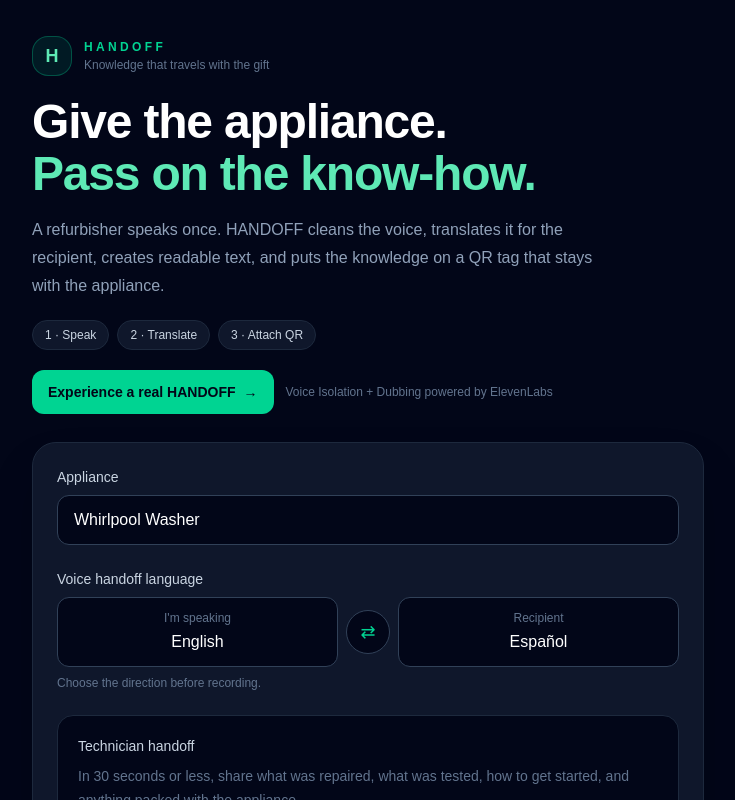
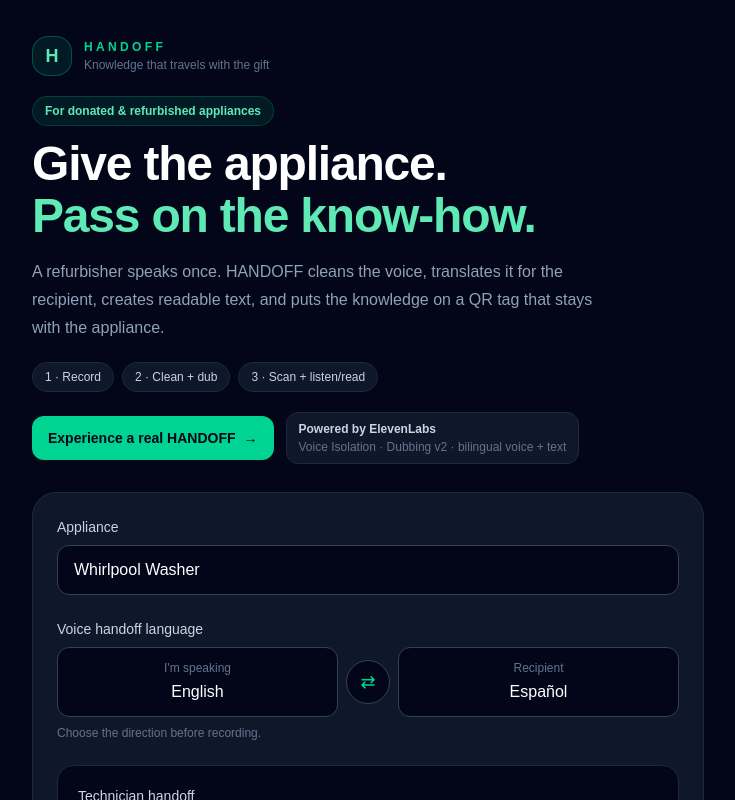
Before and after one commit to mneang/handoff, a Next.js app: page / in a window 1280 px wide. Shown: the top 800 px of the page, without its empty margins (272-1007 px from the left). Built offline with nearby package versions, Linux system fonts and the light colour scheme.

Commit message:
Strengthen sponsor and generosity messaging

```diff
--- a/src/app/page.tsx
+++ b/src/app/page.tsx
@@ -837,6 +837,10 @@ export default function Home() {
             </div>
           </div>
 
+          <p className="mb-3 inline-flex rounded-full border border-emerald-400/20 bg-emerald-400/10 px-3 py-1.5 text-xs font-semibold text-emerald-300">
+            For donated & refurbished appliances
+          </p>
+
           <h1 className="max-w-xl text-3xl font-semibold tracking-tight sm:text-5xl sm:leading-[1.08]">
             Give the appliance.
             <span className="block text-emerald-300">
@@ -852,15 +856,15 @@ export default function Home() {
 
           <div className="mt-5 flex flex-wrap gap-2">
             <span className="rounded-full border border-slate-800 bg-slate-900 px-3 py-1.5 text-xs font-medium text-slate-300">
-              1 · Speak
+              1 · Record
             </span>
 
             <span className="rounded-full border border-slate-800 bg-slate-900 px-3 py-1.5 text-xs font-medium text-slate-300">
-              2 · Translate
+              2 · Clean + dub
             </span>
 
             <span className="rounded-full border border-slate-800 bg-slate-900 px-3 py-1.5 text-xs font-medium text-slate-300">
-              3 · Attach QR
+              3 · Scan + listen/read
             </span>
           </div>
 
@@ -873,9 +877,14 @@ export default function Home() {
               <span aria-hidden="true">→</span>
             </a>
 
-            <p className="text-xs leading-5 text-slate-500">
-              Voice Isolation + Dubbing powered by ElevenLabs
-            </p>
+            <div className="rounded-xl border border-slate-800 bg-slate-900 px-3 py-2">
+              <p className="text-xs font-semibold text-slate-300">
+                Powered by ElevenLabs
+              </p>
+              <p className="mt-0.5 text-xs text-slate-500">
+                Voice Isolation · Dubbing v2 · bilingual voice + text
+              </p>
+            </div>
           </div>
         </header>
 
```
